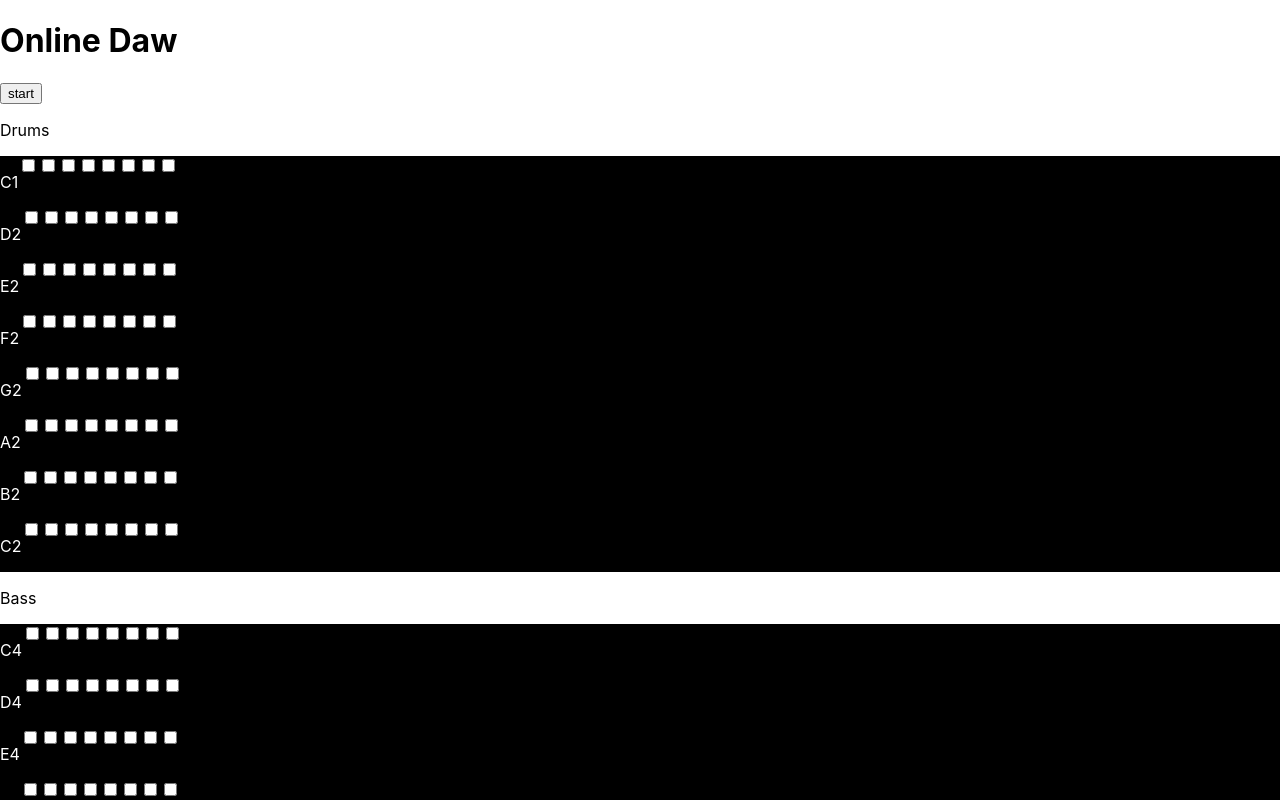
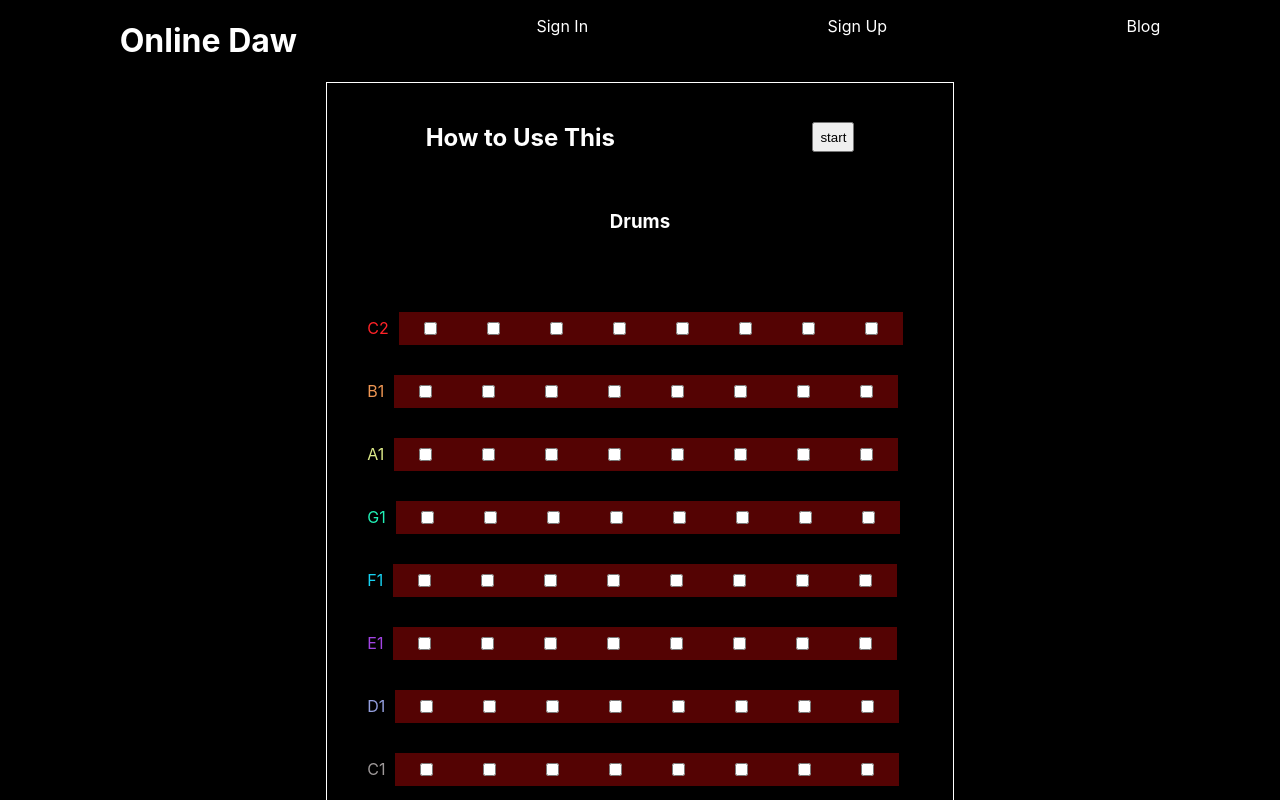
Before and after one commit to DavidVerghese/BeatmakerJS, a React (Create React App) app in the folder client/: page / in a window 1280 px wide. Shown: the top 800 px of the page. Built offline with nearby package versions, Linux system fonts and the light colour scheme.

Commit message:
worked on implementing new design

```diff
--- a/client/src/App.css
+++ b/client/src/App.css
@@ -0,0 +1,32 @@
+body {
+  background-color: black;
+  color: white;
+}
+button {
+  height: 30px;
+}
+header, footer {
+  display: flex;
+  justify-content: space-around;
+  width: 100%;
+}
+.app {
+  display: flex;
+  flex-direction: column;
+  align-items: center;
+}
+.musicmaker {
+  border: 1px solid white;
+  display: flex;
+  flex-direction: column;
+  align-items: center;
+}
+.topbar {
+  display: flex;
+  justify-content: space-around;
+  align-items: center;
+  width: 100%;
+  padding: 20px 0px;
+  /* padding: 20px;
+  width: 100%; */
+}
--- a/client/src/App.js
+++ b/client/src/App.js
@@ -42,21 +42,24 @@ async function startSequencer() {
   sequencer(bassSoundsArray, 'bass');
   sequencer(violinSoundsArray, 'violin');
 }
-const noteNamesC1ToC2 = ["C1", "D2", "E2", "F2", "G2", "A2", "B2", "C2"];
-const noteNamesC4ToC5 = ["C4", "D4", "E4", "F4", "G4", "A4", "B4", "C5"];
+const noteNamesC1ToC2 = ["C2", "B1", "A1", "G1", "F1", "E1", "D1", "C1"];
+const noteNamesC4ToC5 = ["C5", "B4", "A4", "G4", "F4", "E4", "D4", "C4"];
 
 function App() {
   const [startButtonClicked, setStartButtonClicked] = useState(false);
   return (
-    <div >
-      <h1>Online Daw</h1>
-      <button onClick={() => { if (!startButtonClicked) { startSequencer() };setStartButtonClicked(true)}}>start</button>
-      <p>Drums</p>
-      <InputGrid noteNamesArray={noteNamesC1ToC2} className={"drums"}/>
-      <p>Bass</p>
-      <InputGrid noteNamesArray={noteNamesC4ToC5} className={"bass"}/>
-      <p>Violin</p>
-      <InputGrid noteNamesArray={noteNamesC4ToC5} className={"violin"}/>
+    <div className="app">
+      <header><h1>Online Daw</h1><p>Sign In</p><p>Sign Up</p><p>Blog</p></header>
+      <div className="musicmaker">
+        <div className="topbar"><h2>How to Use This</h2><button onClick={() => { if (!startButtonClicked) { startSequencer() };setStartButtonClicked(true)}}>start</button> </div>
+      <h3>Drums</h3>
+      <InputGrid noteNamesArray={noteNamesC1ToC2} instrument={"drums"}/>
+      <h3>Bass</h3>
+      <InputGrid noteNamesArray={noteNamesC1ToC2} instrument={"bass"}/>
+      <h3>Violin</h3>
+      <InputGrid noteNamesArray={noteNamesC4ToC5} instrument={"violin"}/>
+      </div>
+      <footer><p>Github</p><p>LinkedIn</p><p>Portfolio</p></footer>
     </div>
   );
 }
--- /dev/null
+++ b/client/src/components/inputGrid.css
@@ -0,0 +1,6 @@
+.violin, .bass, .drums {
+  /* border: 1px solid white; */
+  padding: 20px;
+  margin: 20px;
+
+}
--- a/client/src/components/inputGrid.jsx
+++ b/client/src/components/inputGrid.jsx
@@ -1,15 +1,16 @@
 import InputRow from './inputRow'
+import './inputGrid.css';
 
 function inputGrid(props) {
-  return (<div className={props.className}>
-    <InputRow noteName={props.noteNamesArray[0]} className={"zero"} />
-  <InputRow noteName={props.noteNamesArray[1]} className={"one"} />
-  <InputRow noteName={props.noteNamesArray[2]} className={"two"} />
-  <InputRow noteName={props.noteNamesArray[3]} className={"three"} />
-  <InputRow noteName={props.noteNamesArray[4]} className={"four"} />
-  <InputRow noteName={props.noteNamesArray[5]} className={"five"} />
-  <InputRow noteName={props.noteNamesArray[6]} className={"six"} />
-  <InputRow noteName={props.noteNamesArray[7]} className={"seven"} />
+  return (<div className={props.instrument}>
+    <InputRow color={"red-text"} noteName={props.noteNamesArray[0]} className={"zero"} />
+  <InputRow color={"orange-text"} noteName={props.noteNamesArray[1]} className={"one"} />
+  <InputRow color={"yellow-text"} noteName={props.noteNamesArray[2]} className={"two"} />
+  <InputRow color={"green-text"} noteName={props.noteNamesArray[3]} className={"three"} />
+  <InputRow color={"blue-text"} noteName={props.noteNamesArray[4]} className={"four"} />
+  <InputRow color={"magenta-text"} noteName={props.noteNamesArray[5]} className={"five"} />
+  <InputRow  color={"purple-text"} noteName={props.noteNamesArray[6]} className={"six"} />
+  <InputRow color={"white-text"} noteName={props.noteNamesArray[7]} className={"seven"} />
 </div>)
 }
 export default inputGrid;
--- a/client/src/components/inputRow.css
+++ b/client/src/components/inputRow.css
@@ -1,5 +1,35 @@
 .input-row {
   display: flex;
-  background-color: black;
-  color: white;
+  margin: 10px 0px;
 }
+.input-row input {
+  margin: 10px 25px;
+}
+.red-text {
+  color: #ff2328;
+}
+.orange-text {
+  color: #ef9653;
+}
+.yellow-text {
+  color: #ddea89;
+}
+.green-text {
+  color: #21f0b6;
+}
+.blue-text {
+  color: #17d6f7f9;
+}
+.magenta-text {
+  color: #a244e4
+}
+.purple-text {
+  color: #949fde;
+}
+.white-text {
+  color: #9f9a9a;
+}
+.zero, .one, .two, .three, .four, .five, .six, .seven {
+  background-color: rgb(84, 3, 3);
+  margin: 10px 10px;
+}
--- a/client/src/components/inputRow.jsx
+++ b/client/src/components/inputRow.jsx
@@ -1,7 +1,8 @@
 import './inputRow.css';
 
 function inputRow(props) {
-  return (<div className="input-row"><p>{props.noteName}</p><div className={props.className}>
+  return (<div className="input-row"><p className={props.color}>{props.noteName}</p>
+  <div className={props.className}>
   <input type="checkbox" />
   <input type="checkbox" />
   <input type="checkbox" />
```
